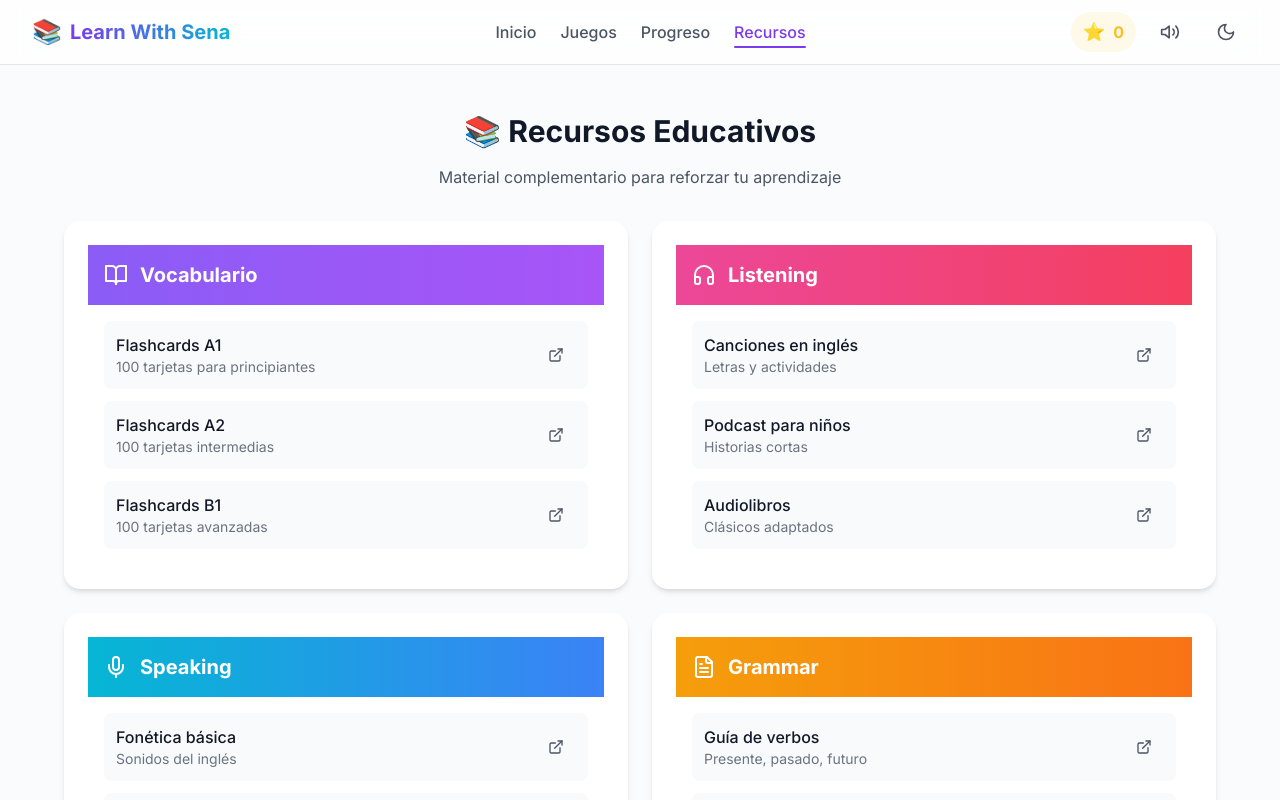
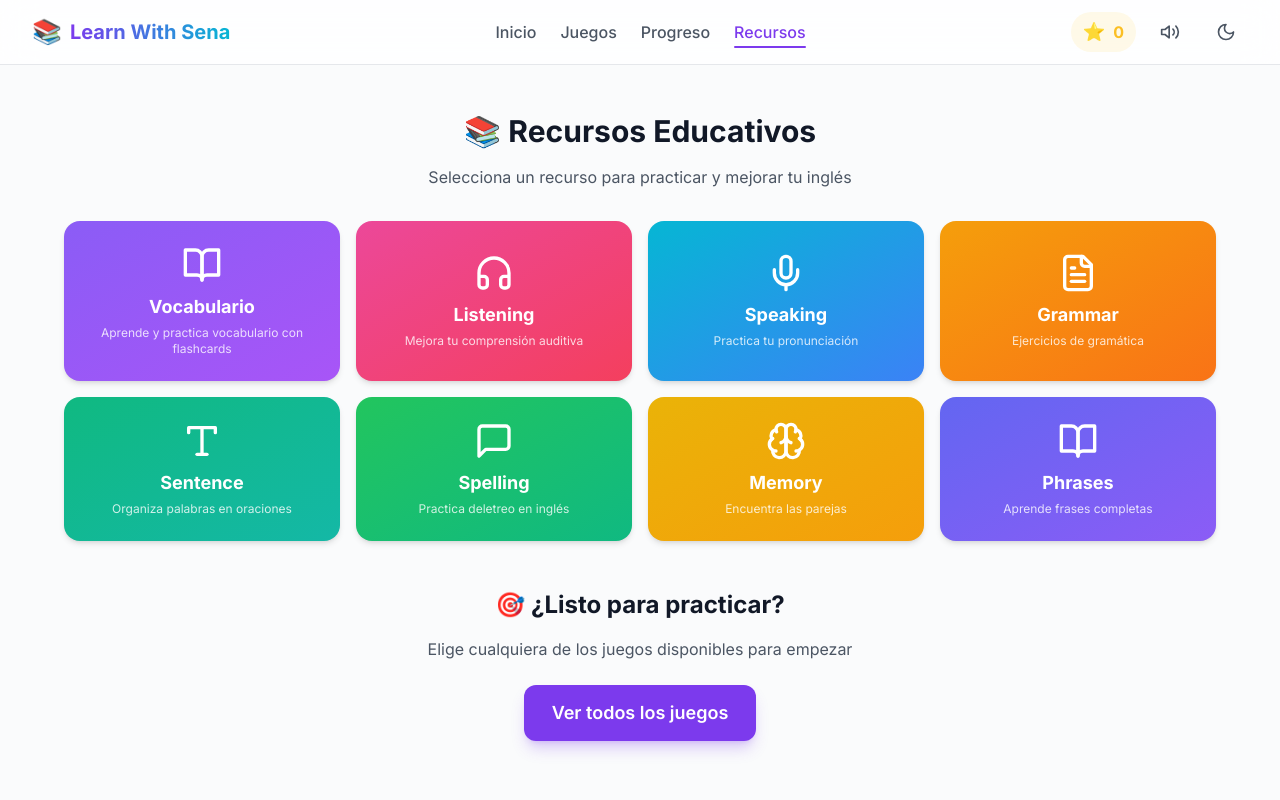
Before and after one commit to laurreat/LWS, a Next.js app: page /resources in a window 1280 px wide. Shown: the top 800 px of the page. Built offline with nearby package versions, Linux system fonts and the light colour scheme.

Commit message:
Fix resources page - now links to games

```diff
--- a/src/app/resources/page.tsx
+++ b/src/app/resources/page.tsx
@@ -2,7 +2,7 @@
 
 import Link from "next/link";
 import { motion } from "framer-motion";
-import { BookOpen, Headphones, Mic, FileText, ExternalLink } from "lucide-react";
+import { BookOpen, Headphones, Mic, FileText, Brain, Type, MessageSquare } from "lucide-react";
 import { Card, Button } from "@/components/ui";
 
 const resources = [
@@ -10,41 +10,57 @@ const resources = [
     category: "Vocabulario",
     icon: BookOpen,
     color: "from-violet-500 to-purple-500",
-    items: [
-      { title: "Flashcards A1", description: "100 tarjetas para principiantes", url: "#" },
-      { title: "Flashcards A2", description: "100 tarjetas intermedias", url: "#" },
-      { title: "Flashcards B1", description: "100 tarjetas avanzadas", url: "#" },
-    ],
+    link: "/games/vocabulary",
+    description: "Aprende y practica vocabulario con flashcards",
   },
   {
     category: "Listening",
     icon: Headphones,
     color: "from-pink-500 to-rose-500",
-    items: [
-      { title: "Canciones en inglés", description: "Letras y actividades", url: "#" },
-      { title: "Podcast para niños", description: "Historias cortas", url: "#" },
-      { title: "Audiolibros", description: "Clásicos adaptados", url: "#" },
-    ],
+    link: "/games/listening",
+    description: "Mejora tu comprensión auditiva",
   },
   {
     category: "Speaking",
     icon: Mic,
     color: "from-cyan-500 to-blue-500",
-    items: [
-      { title: "Fonética básica", description: "Sonidos del inglés", url: "#" },
-      { title: "Práctica de pronunciación", description: "Ejercicios guiados", url: "#" },
-      { title: "Diálogos cotidianos", description: "Conversaciones comunes", url: "#" },
-    ],
+    link: "/games/speaking",
+    description: "Practica tu pronunciación",
   },
   {
     category: "Grammar",
     icon: FileText,
     color: "from-amber-500 to-orange-500",
-    items: [
-      { title: "Guía de verbos", description: "Presente, pasado, futuro", url: "#" },
-      { title: "Preposiciones", description: "in, on, at, to, for...", url: "#" },
-      { title: "Artículos y plurales", description: "a, an, the, -s, -es", url: "#" },
-    ],
+    link: "/games/grammar",
+    description: "Ejercicios de gramática",
+  },
+  {
+    category: "Sentence",
+    icon: Type,
+    color: "from-emerald-500 to-teal-500",
+    link: "/games/sentence",
+    description: "Organiza palabras en oraciones",
+  },
+  {
+    category: "Spelling",
+    icon: MessageSquare,
+    color: "from-green-500 to-emerald-500",
+    link: "/games/spelling",
+    description: "Practica deletreo en inglés",
+  },
+  {
+    category: "Memory",
+    icon: Brain,
+    color: "from-yellow-500 to-amber-500",
+    link: "/games/memory",
+    description: "Encuentra las parejas",
+  },
+  {
+    category: "Phrases",
+    icon: BookOpen,
+    color: "from-indigo-500 to-violet-500",
+    link: "/games/phrases",
+    description: "Aprende frases completas",
   },
 ];
 
@@ -54,41 +70,26 @@ export default function ResourcesPage() {
       <div className="max-w-6xl mx-auto py-8">
         <h1 className="text-3xl font-bold text-center mb-4">📚 Recursos Educativos</h1>
         <p className="text-center text-gray-600 dark:text-gray-300 mb-8">
-          Material complementario para reforzar tu aprendizaje
+          Selecciona un recurso para practicar y mejorar tu inglés
         </p>
 
-        <div className="grid md:grid-cols-2 gap-6">
-          {resources.map((category, categoryIndex) => (
+        <div className="grid grid-cols-2 md:grid-cols-3 lg:grid-cols-4 gap-4">
+          {resources.map((resource, index) => (
             <motion.div
-              key={category.category}
+              key={resource.category}
               initial={{ opacity: 0, y: 20 }}
               animate={{ opacity: 1, y: 0 }}
-              transition={{ delay: categoryIndex * 0.1 }}
+              transition={{ delay: index * 0.05 }}
             >
-              <Card className="overflow-hidden">
-                <div className={`bg-gradient-to-r ${category.color} p-4 text-white`}>
-                  <div className="flex items-center gap-3">
-                    <category.icon className="w-6 h-6" />
-                    <h2 className="text-xl font-bold">{category.category}</h2>
+              <Link href={resource.link}>
+                <Card hover className={`bg-gradient-to-br ${resource.color} border-0 h-full min-h-[140px]`}>
+                  <div className="text-center text-white h-full flex flex-col justify-center items-center">
+                    <resource.icon className="w-10 h-10 mb-2" />
+                    <h2 className="text-lg font-bold">{resource.category}</h2>
+                    <p className="text-xs text-white/80 mt-1">{resource.description}</p>
                   </div>
-                </div>
-                <div className="p-4 space-y-3">
-                  {category.items.map((item) => (
-                    <div
-                      key={item.title}
-                      className="flex items-center justify-between p-3 bg-gray-50 dark:bg-gray-800 rounded-lg hover:bg-gray-100 dark:hover:bg-gray-700 transition-colors"
-                    >
-                      <div>
-                        <h3 className="font-medium">{item.title}</h3>
-                        <p className="text-sm text-gray-500">{item.description}</p>
-                      </div>
-                      <Button variant="ghost" size="sm">
-                        <ExternalLink className="w-4 h-4" />
-                      </Button>
-                    </div>
-                  ))}
-                </div>
-              </Card>
+                </Card>
+              </Link>
             </motion.div>
           ))}
         </div>
@@ -96,10 +97,10 @@ export default function ResourcesPage() {
         <div className="mt-12 text-center">
           <h2 className="text-2xl font-bold mb-4">🎯 ¿Listo para practicar?</h2>
           <p className="text-gray-600 dark:text-gray-300 mb-6">
-            Pon a prueba lo que has aprendido con nuestros juegos interactivos
+            Elige cualquiera de los juegos disponibles para empezar
           </p>
           <Link href="/">
-            <Button size="lg">Ir a los juegos</Button>
+            <Button size="lg">Ver todos los juegos</Button>
           </Link>
         </div>
       </div>
```
